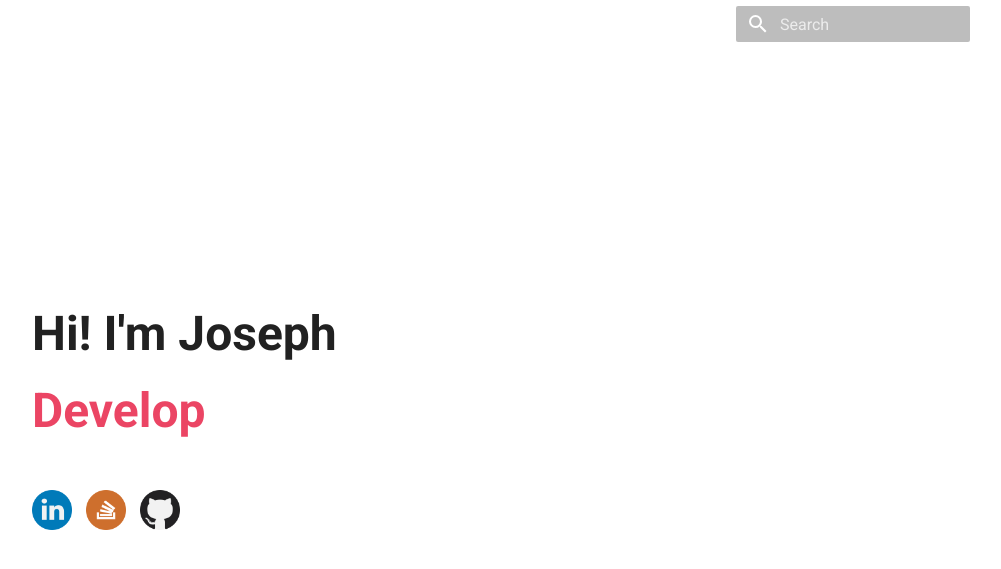
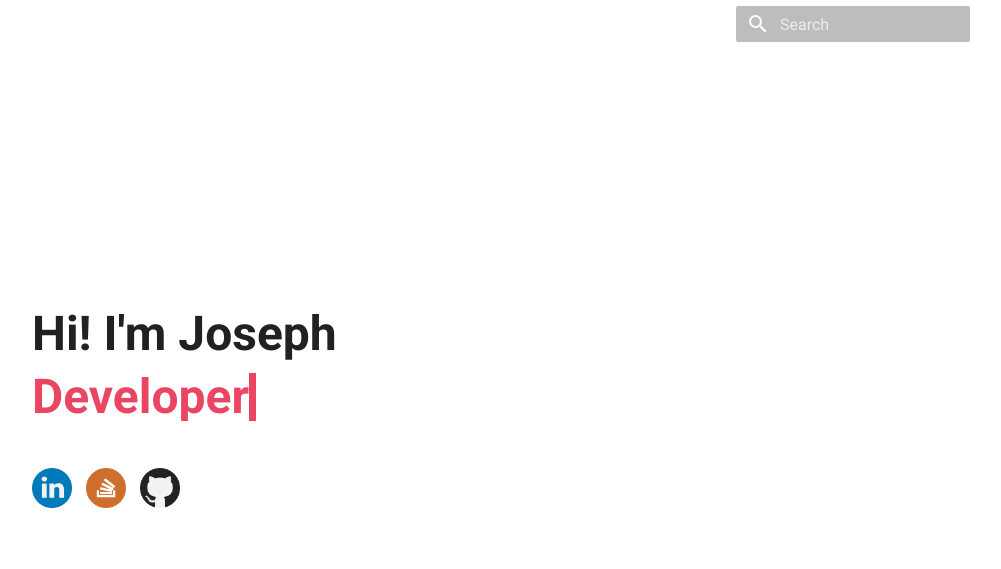
Before and after one commit to joseph-pq/joseph-pq.github.io, an MkDocs documentation site: the page built from docs/index.md, in a window 1280 px wide. Shown: the top 569 px of the page, without its empty margins (14-1015 px from the left). Built offline with MkDocs 1.6.1 and Material for MkDocs 9.7.7, drawn with Linux system fonts in a browser that asks for light colours; comment, search, counter and statistics services are not loaded.

Commit message:
💄 add blinking line at the end of the role text

```diff
--- a/docs/javascripts/home.js
+++ b/docs/javascripts/home.js
@@ -13,7 +13,7 @@ function typeRole(role, callback) {
             i++;
             setTimeout(typing, 100);
         } else {
-            setTimeout(() => eraseRole(role, callback), 1000); // Pause before erasing
+            setTimeout(() => eraseRole(role, callback), 2000); // Pause before erasing
         }
     }
 
--- a/docs/overrides/partials/home-content.html
+++ b/docs/overrides/partials/home-content.html
@@ -1,7 +1,9 @@
 <div class="container">
+    <div class="title">
     <div class="greetings">Hi! I'm Joseph</div>
     <div class="role-container">
         <div id="role">Researcher</div>
+    </div>
     </div>
     <!-- Social Media Links -->
     <div class="social-media-links">
@@ -29,17 +31,26 @@
     font-size: 3.0em;
     color: #EB4564;
     font-weight: 700;
+    display: inline-block;
+    overflow: hidden; /* Ensures the text is hidden during typing */
+    white-space: nowrap; /* Prevents text wrapping */
+    border-right: 0.15em solid #EB4564; /* Creates a typing cursor effect */
+    animation: blink-caret 0.75s step-end infinite; /* Blinking cursor effect */
+    line-height: 1em; /* Aligns text vertically within the container */
+    height: 1em; /* Set a fixed height to prevent movement */
+    margin-bottom: 20px; /* Add space between the role container and the social media links */
 }
-.role-container #role {
-    display: inline-block;
+@keyframes blink-caret {
+    from, to { border-color: transparent }
+    50% { border-color: #EB4564; }
 }
 .social-media-links {
-    margin-top: 40px;
     color: #EB4564;
 }
 .social-media-icon {
     width: 40px;
     height: 40px;
     margin-right: 10px;
+    margin-top: 20px;
 }
 </style>
```
